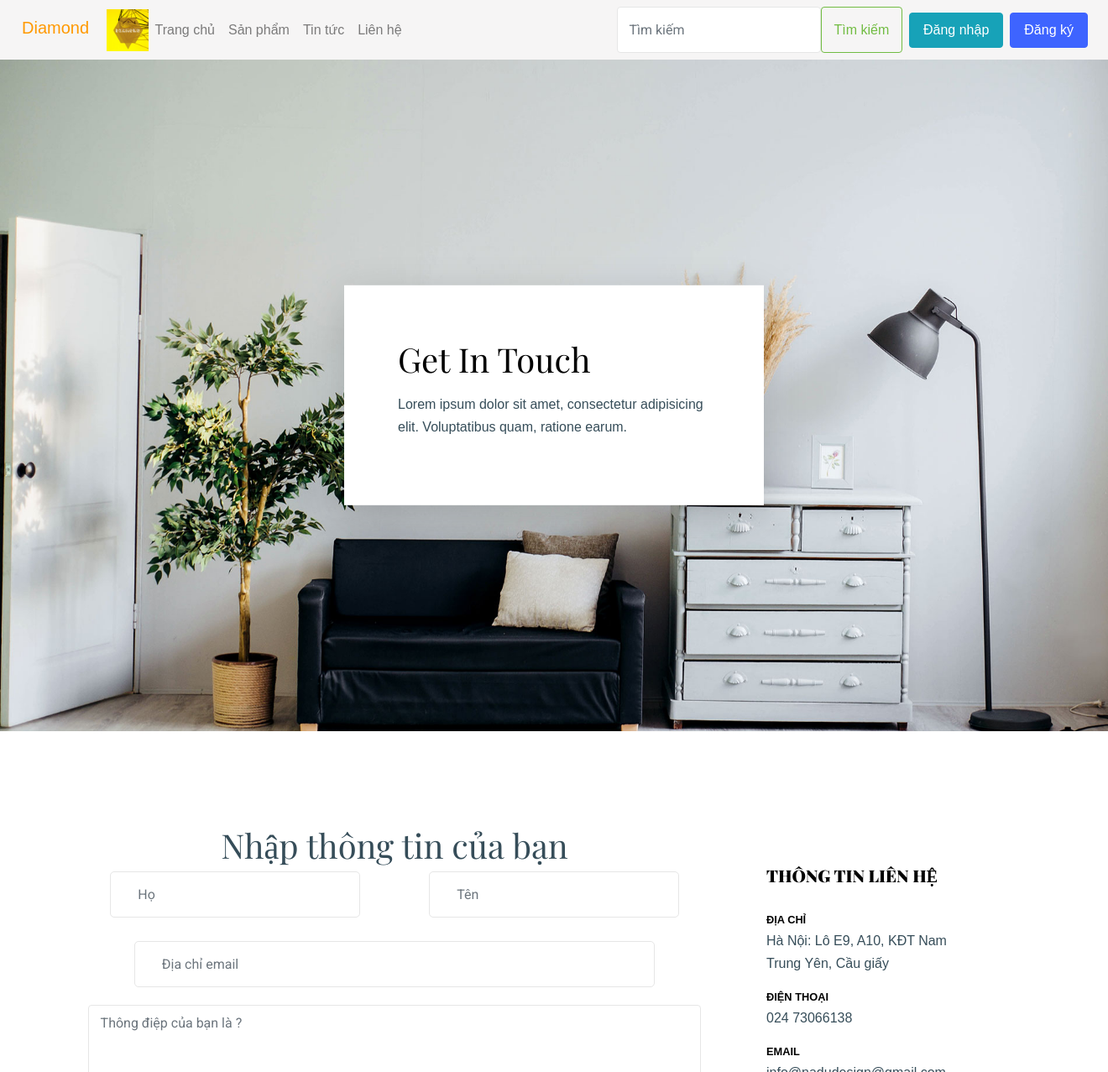
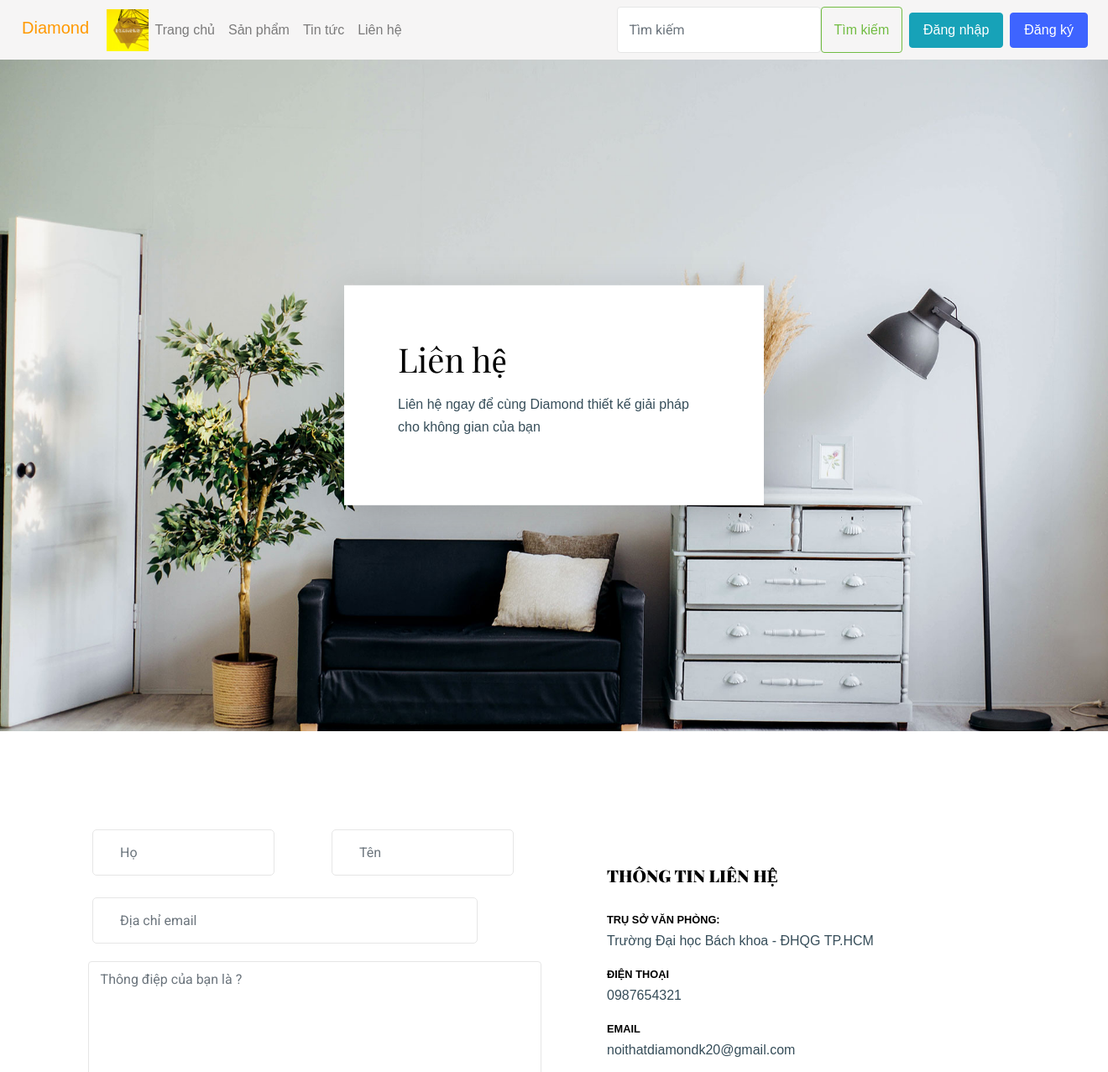
Before and after one commit to mith0703/Web, a PHP site: page /contact in a window 1320 px wide. Shown: the top 1277 px of the page at 84% size. Run offline with PHP 8.4, Linux system fonts and the light colour scheme; some web fonts are replaced.

Commit message:
Update contact.php
Dịch tiếng Việt

```diff
--- a/view/contact.php
+++ b/view/contact.php
@@ -1,6 +1,19 @@
 <?php
   require_once("./view/header.php");
 ?>
+
+ <div class="site-wrap" id="home-section">
+
+      <div class="site-mobile-menu site-navbar-target">
+        <div class="site-mobile-menu-header">
+          <div class="site-mobile-menu-close mt-3">
+            <span class="icon-close2 js-menu-toggle"></span>
+          </div>
+        </div>
+        <div class="site-mobile-menu-body"></div>
+      </div>
+
+
 
     <div class="owl-carousel-wrapper">
 
@@ -10,8 +23,8 @@
 
 
           <div>
-      <h1 class=" mb-3 text-black">Get In Touch</h1>
-      <p>Lorem ipsum dolor sit amet, consectetur adipisicing elit. Voluptatibus quam, ratione earum.</p>
+            <h1 class=" mb-3 text-black">Liên hệ</h1>
+            <p>Liên hệ ngay để cùng Diamond thiết kế giải pháp cho không gian của bạn</p>
           </div>
 
       </div>
@@ -24,14 +37,10 @@
       <div class="container">
 
         <div class="row">
-    <div class="col-lg-8 mb-5" >
-
+          <div class="col-lg-6 mb-5" >
             <form action="#" method="post">
-      <h1 style="text-align:center">Nhập thông tin của bạn</h>
               <div class="form-group row">
-
                 <div class="col-md-6 mb-4 mb-lg-0">
-
                   <input type="text" class="form-control" placeholder="Họ">
                 </div>
                 <div class="col-md-6">
@@ -57,16 +66,19 @@
               </div>
             </form>
           </div>
-    <div class="col-lg-4 ml-auto">
+          <div class="col-lg-6 ml-auto">
             <div class="bg-white p-3 p-md-5">
               <h3 class="heading-39291">Thông tin liên hệ</h3>
               <ul class="list-unstyled footer-link">
                 <li class="d-block mb-3">
-            <span class="d-block text-black small text-uppercase font-weight-bold">Địa chỉ</span>
-            <span>Hà Nội: Lô E9, A10, KĐT Nam Trung Yên, Cầu giấy</span></li>
-          <li class="d-block mb-3"><span class="d-block text-black small text-uppercase font-weight-bold">Điện thoại</span><span>024 73066138</span></li>
-          <li class="d-block mb-3"><span class="d-block text-black small text-uppercase font-weight-bold">Email</span><span>info@nadudesign@gmail.com</span></li>
+                  <span class="d-block text-black small text-uppercase font-weight-bold">Trụ sở văn phòng: </span>
+                  <span>Trường Đại học Bách khoa - ĐHQG TP.HCM</span></li>
+                <li class="d-block mb-3"><span class="d-block text-black small text-uppercase font-weight-bold">Điện thoại</span><span>0987654321</span></li>
+                <li class="d-block mb-3"><span class="d-block text-black small text-uppercase font-weight-bold">Email</span><span>noithatdiamondk20@gmail.com</span></li>
               </ul>
+              <div id="map">
+                  <iframe src="https://www.google.com/maps/embed?pb=!1m18!1m12!1m3!1d16604.93946768123!2d106.79402436586555!3d10.872463120013757!2m3!1f0!2f0!3f0!3m2!1i1024!2i768!4f13.1!3m3!1m2!1s0x3174d914866b51c9%3A0x913146948e01ee20!2zVHLGsOG7nW5nIMSR4bqhaSBo4buNYyBCw6FjaCBLaG9h!5e0!3m2!1sen!2s!4v1635314675431!5m2!1sen!2s" width="600" height="450" style="border:0;" allowfullscreen="" loading="lazy"></iframe>
+              </div>
             </div>
           </div>
         </div>
@@ -82,20 +94,20 @@
             <div class="slide-one-item owl-carousel">
               <blockquote class="testimonial-1">
                 <span class="quote quote-icon-wrap"><span class="icon-format_quote"></span></span>
-          <p>Lorem ipsum dolor sit amet, consectetur adipisicing elit. Ducimus totam sit delectus earum facere ex ea sunt, eos?</p>
-          <cite><span class="text-black">Mike Dorney</span> &mdash; <span class="text-muted">CEO and Co-Founder</span></cite>
+                <p>Đội ngũ kỹ thuật, thiết kế và thi công của Diamond đã làm việc sát cánh với chúng tôi ngay từ thiết kế sơ phát, trong suốt quá trình thi công và thậm chí ngay sau khi bàn giao để vận hành.</p>
+                <cite><span class="text-black">Ngô Phúc Thành</span> &mdash; <span class="text-muted">CEO and Co-Founder</span></cite>
               </blockquote>
 
               <blockquote class="testimonial-1">
                 <span class="quote quote-icon-wrap"><span class="icon-format_quote"></span></span>
-          <p>Eligendi earum ad perferendis dolores, dolor quas. Ullam in, eaque mollitia suscipit id aspernatur rerum! Sit quibusdam ullam tempora quis, in voluptatum maiores veritatis recusandae!</p>
-          <cite><span class="text-black">James Smith</span> &mdash; <span class="text-muted">CEO and Co-Founder</span></cite>
+                <p>Có thể nói, Diamond sở hữu được mức độ hài lòng cao nhất đối với các dự án mà chúng tôi uỷ thác triển khai, xét về tiến độ lẫn chất lượng thi công.</p>
+                <cite><span class="text-black">Đoàn Trần Cao Trí</span> &mdash; <span class="text-muted">CEO and Co-Founder</span></cite>
               </blockquote>
 
               <blockquote class="testimonial-1">
                 <span class="quote quote-icon-wrap"><span class="icon-format_quote"></span></span>
-          <p> Officia, eius omnis rem non quis eos excepturi cumque sequi pariatur eaque quasi nihil dicta tempore voluptate culpa, veritatis incidunt voluptatibus qui?</p>
-          <cite><span class="text-black">Mike Dorney</span> &mdash; <span class="text-muted">CEO and Co-Founder</span></cite>
+                <p>“Tận tình” và “luôn nghĩ cho khách hàng” chính là hai điều đặc biệt nhất của Diamond</p>
+                <cite><span class="text-black">Lê Nhựt Anh</span> &mdash; <span class="text-muted">CEO and Co-Founder</span></cite>
               </blockquote>
             </div>
           </div>
```
Lines whose indentation alone changed are shown as unchanged.
